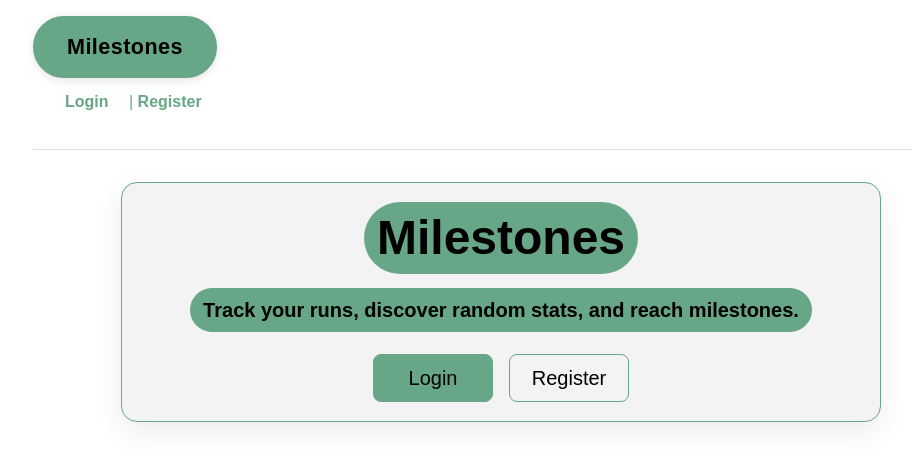
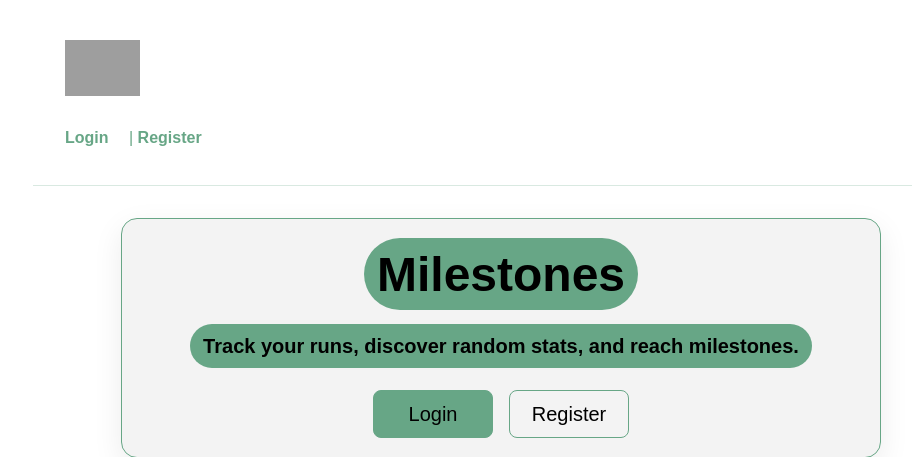
Before and after one commit to Quemmons/Endurance-Training-Tracker, a Flask app: page / in a window 1280 px wide. Shown: the top 457 px of the page, without its empty margins (139-1051 px from the left). Run offline with Flask 3, Linux system fonts and the light colour scheme; grey boxes are pictures that could not be loaded.

Commit message:
big change

```diff
--- a/app.py
+++ b/app.py
@@ -381,7 +381,11 @@ def page(title, body):
           <body>
             <div class="page-shell">
               <div class="topbar">
-                <h1 class="page-title">Milestones</h1>
+                <h1 class="page-title">
+                  <a href="/">
+                    <img src="/static/images/logo.png" alt="Milestones" class="page-logo">
+                  </a>
+                </h1>
               </div>
               <nav>
                 <a href="/">Home</a> |
--- a/static/css/styles.css
+++ b/static/css/styles.css
@@ -90,15 +90,18 @@ h1 {
 
 .page-title {
   display: inline-block;
-  background: #67A686;
-  color: #000000;
-  padding: 1rem 2rem;
-  border-radius: 999px;
-  font-size: 1.35rem;
-  font-weight: 700;
-  letter-spacing: 0.02em;
-  border: 2px solid #67A686;
-  box-shadow: 0 2px 8px rgba(0, 0, 0, 0.12);
+  margin: 0;
+}
+
+.page-title a {
+  display: inline-block;
+  line-height: 0;
+}
+
+.page-logo {
+  height: 56px;
+  width: auto;
+  display: block;
 }
 
 nav {
@@ -271,4 +274,3 @@ button {
 .flip-back {
   transform: rotateY(180deg);
 }
-/* Render test */
--- a/templates/base.html
+++ b/templates/base.html
@@ -12,7 +12,11 @@
   <body>
     <div class="page-shell">
       <div class="topbar">
-        <h1 class="page-title">Milestones</h1>
+        <h1 class="page-title">
+          <a href="{{ url_for('dashboard') if session.get('user_id') else url_for('home') }}">
+            <img src="{{ url_for('static', filename='images/logo.png') }}" alt="Milestones" class="page-logo">
+          </a>
+        </h1>
       </div>
       <!-- Main navigation. The links change depending on whether the user is logged in. -->
       <nav>
```
Also changed, not shown: static/images/logo.png/logo.png (added).
